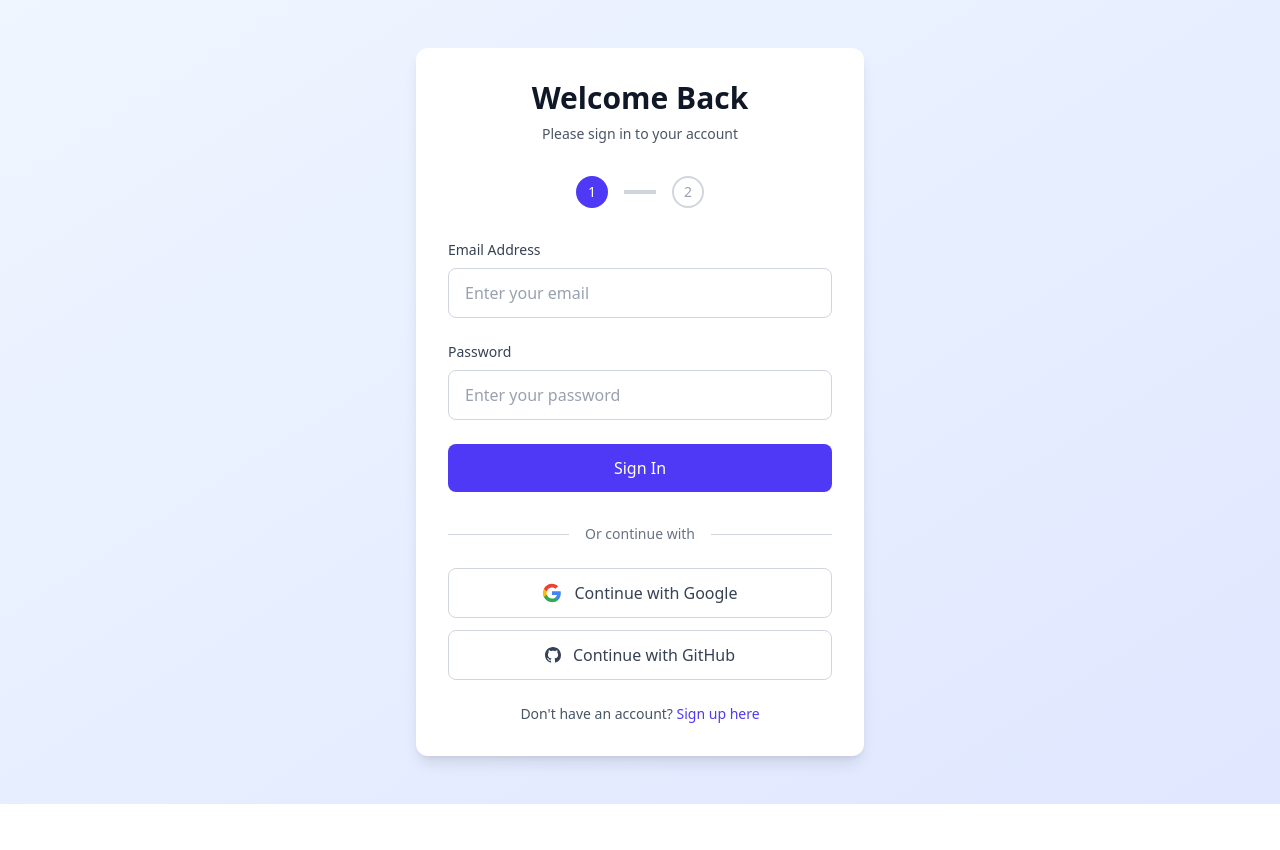
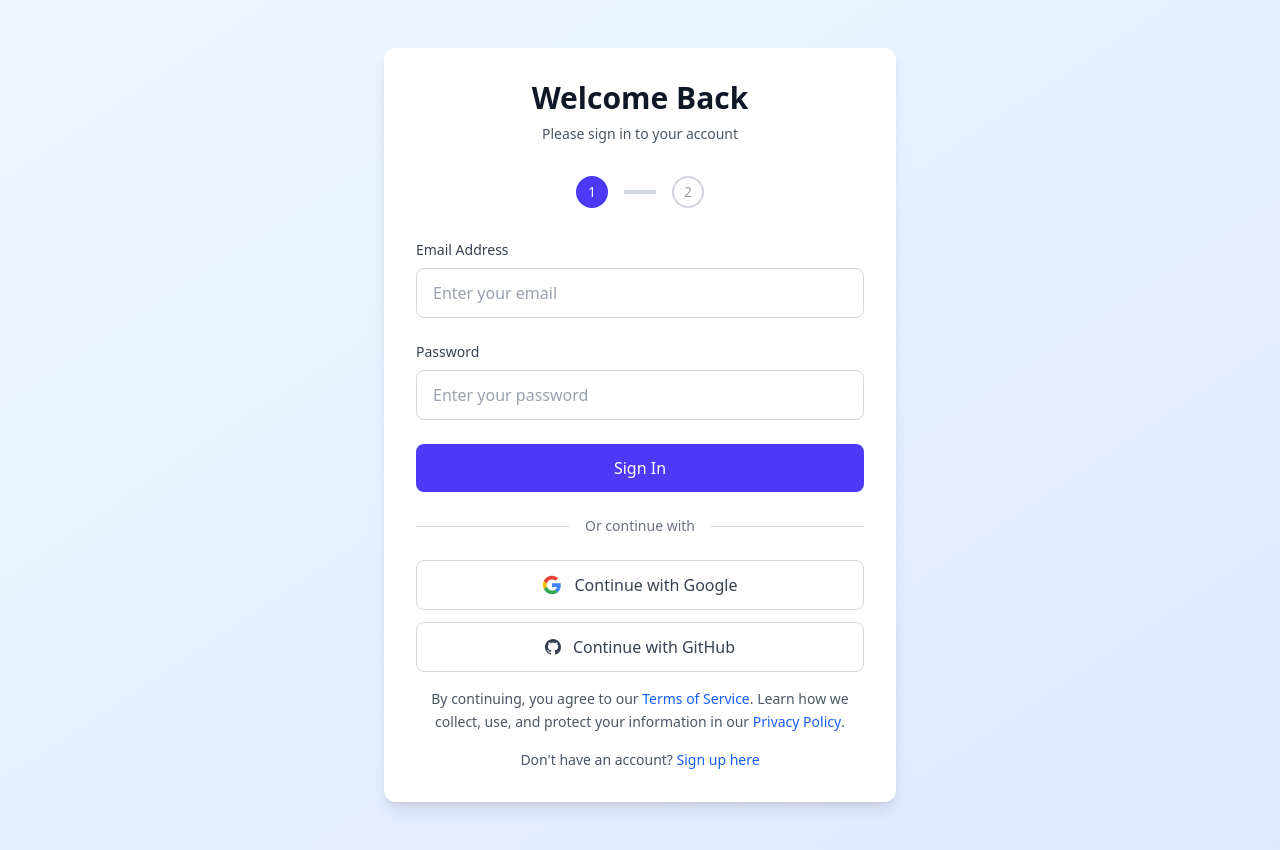
Before and after one commit to KunalKhandekar/Storage-App, a React (Vite) app in the folder Client/: page /login in a window 1280 px wide. Before the commit the page ends 804 px from the top, so only its background shows below. Built offline with nearby package versions, Linux system fonts and the light colour scheme; no server answers.

Commit message:
Link for terms & privacy-policy

```diff
--- a/Client/src/components/Forms/LoginForm.jsx
+++ b/Client/src/components/Forms/LoginForm.jsx
@@ -115,7 +115,7 @@ export default function LoginForm() {
 
   return (
     <div className="min-h-screen flex items-center justify-center bg-gradient-to-br from-blue-50 to-indigo-100 py-12 px-4 sm:px-6 lg:px-8">
-      <div className="max-w-md w-full space-y-8">
+      <div className="max-w-lg w-full space-y-8">
         <div className="bg-white rounded-xl shadow-lg p-8">
           <div className="text-center mb-8">
             <h2 className="text-3xl font-bold text-gray-900">
@@ -192,8 +192,6 @@ export default function LoginForm() {
                   "Verify & Login"
                 )}
               </button>
-            </form>
-          </div>
 
               {/* Divider and Google Login - Only show on credentials step */}
               {currentStep === "credentials" && (
@@ -204,14 +202,16 @@ export default function LoginForm() {
                   />
                 </>
               )}
+            </form>
+          </div>
 
           {/* Sign up link */}
-          <div className="mt-6 text-center">
+          <div className="mt-4 text-center">
             <p className="text-sm text-gray-600">
               Don't have an account?{" "}
               <button
                 onClick={() => navigate("/register")}
-                className="font-medium text-indigo-600 hover:text-indigo-500 transition-colors duration-200"
+                className="font-medium text-blue-600 hover:underline transition-colors duration-200"
               >
                 Sign up here
               </button>
--- a/Client/src/components/Forms/RegisterForm.jsx
+++ b/Client/src/components/Forms/RegisterForm.jsx
@@ -101,7 +101,7 @@ export default function RegistrationForm() {
 
   return (
     <div className="min-h-screen flex items-center justify-center bg-blue-50 py-12 px-4">
-      <div className="max-w-md w-full space-y-8 bg-white rounded-xl shadow-lg p-8">
+      <div className="max-w-lg w-full space-y-8 bg-white rounded-xl shadow-lg p-8">
         <div className="text-center mb-8">
           <h2 className="text-3xl font-bold text-gray-900">Create Account</h2>
           <p className="mt-2 text-sm text-gray-600">
@@ -167,12 +167,12 @@ export default function RegistrationForm() {
           </>
         )}
 
-        <div className="mt-8 text-center">
+        <div className="-mt-3 text-center">
           <p className="text-sm text-gray-600">
             Already have an account?{" "}
             <button
               onClick={() => navigate("/login")}
-              className="text-indigo-600 hover:text-indigo-500 font-medium"
+              className="text-blue-600 hover:underline font-medium"
             >
               Sign in here
             </button>
--- a/Client/src/components/SocialAuthButtons.jsx
+++ b/Client/src/components/SocialAuthButtons.jsx
@@ -1,7 +1,7 @@
 import { useGoogleLogin } from "@react-oauth/google";
 import { BsGithub } from "react-icons/bs";
 import { useNavigate } from "react-router-dom";
-import { googleAuth, isAuthenticated } from "../Apis/authApi";
+import { googleAuth } from "../Apis/authApi";
 import { useAuth } from "../Contexts/AuthContext";
 import { useModal } from "../Contexts/ModalContext";
 import { showSessionLimitExceedModal } from "../Utils/helpers";
@@ -9,6 +9,8 @@ import { showSessionLimitExceedModal } from "../Utils/helpers";
 export default function SocialAuthButtons({ setError, githubURL }) {
   const { checkAuthentication } = useAuth();
   const { showModal, showConfirmModal, closeConfirmModal } = useModal();
+  const navigate = useNavigate();
+
   const googleLogin = useGoogleLogin({
     onSuccess: async (response) => {
       const { code } = response;
@@ -35,7 +37,7 @@ export default function SocialAuthButtons({ setError, githubURL }) {
 
   return (
     <>
-      <div className="relative mt-8">
+      <div className="relative">
         <div className="absolute inset-0 flex items-center">
           <div className="w-full border-t border-gray-300" />
         </div>
@@ -87,6 +89,32 @@ export default function SocialAuthButtons({ setError, githubURL }) {
           Continue with GitHub
         </button>
       </div>
+
+      <div className="-mt-2 px-2 text-center text-sm text-gray-600 leading-relaxed">
+        <p className="max-w-md mx-auto">
+          By continuing, you agree to our{" "}
+          <button
+             onClick={() => window.open("/terms-of-service", "_blank")}
+            className="text-blue-600 hover:text-blue-700 hover:underline cursor-pointer font-medium inline-block"
+          >
+            Terms of Service
+          </button>
+          .{" "}
+          <span className="hidden sm:inline">
+            Learn how we collect, use, and protect your information in our{" "}
+          </span>
+          <span className="inline sm:hidden">
+            See our{" "}
+          </span>
+          <button
+            onClick={() => window.open("/privacy-policy", "_blank")}
+            className="text-blue-600 hover:text-blue-700 hover:underline cursor-pointer font-medium inline-block"
+          >
+            Privacy Policy
+          </button>
+          .
+        </p>
+      </div>
     </>
   );
 }
```
Lines whose indentation alone changed are shown as unchanged.
